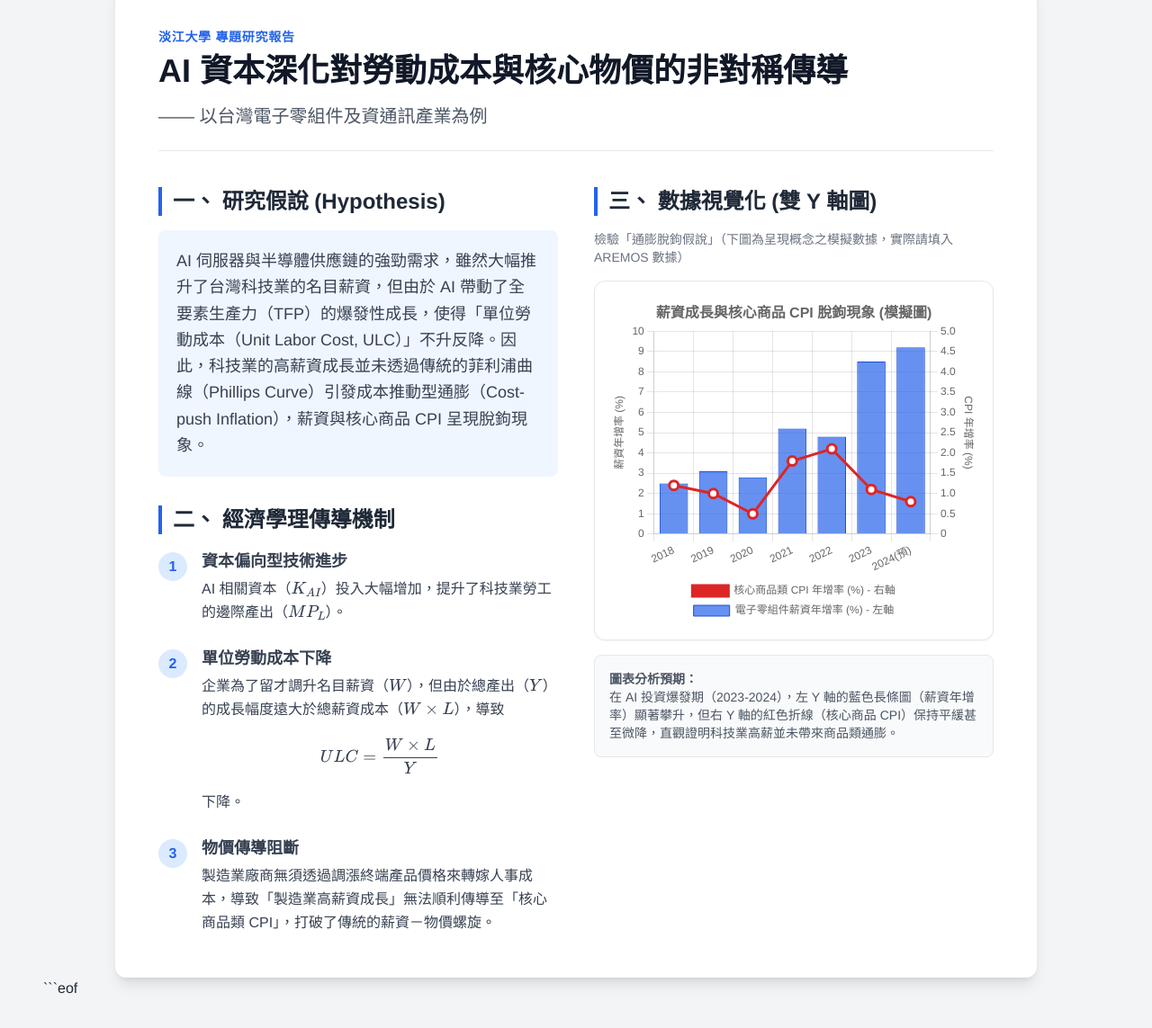
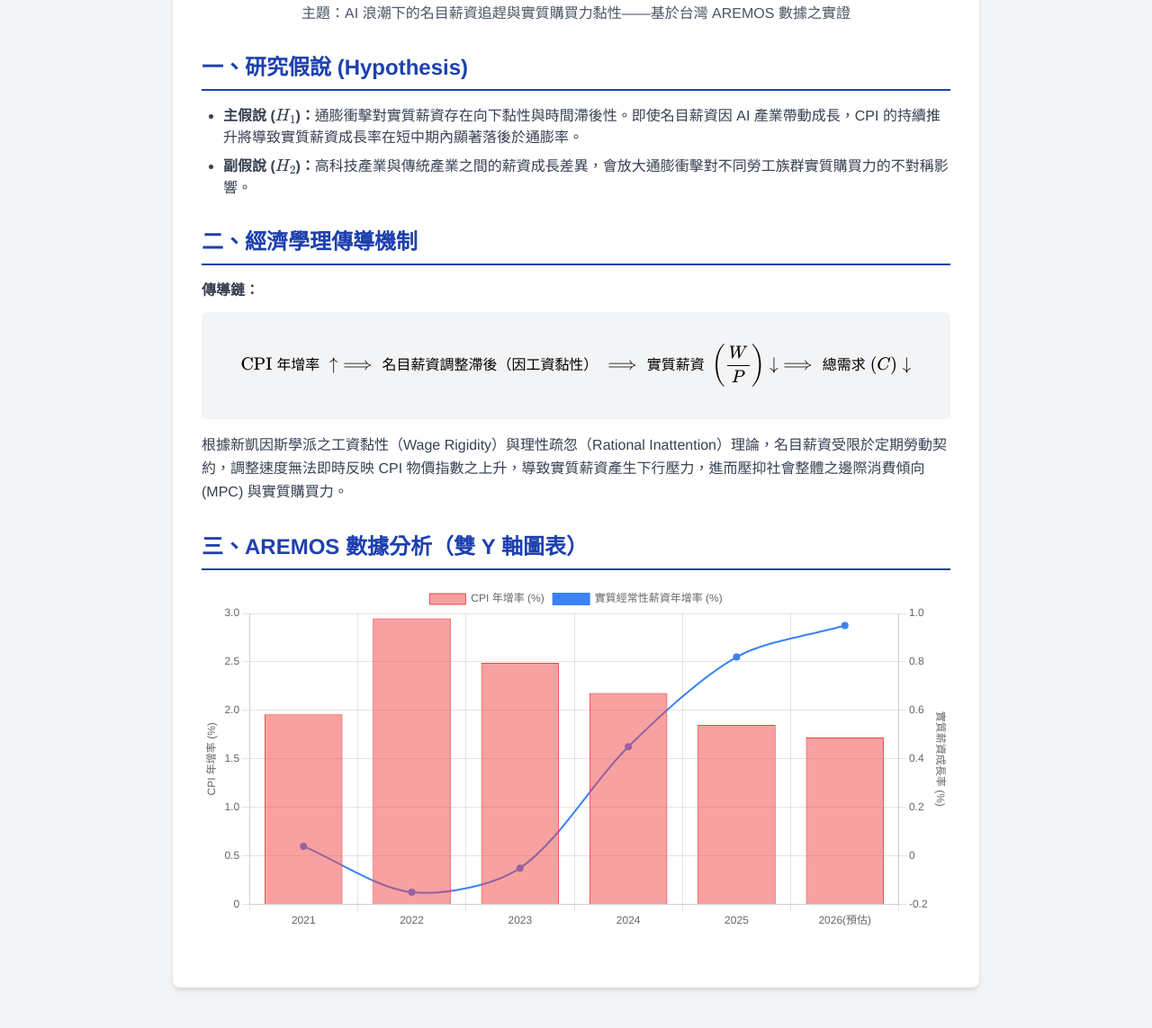
Before and after one commit to a096876652/eco, a plain HTML site: page index.html in a window 1280 px wide. Shown: the part 97-1240 px from the top of the page at 90% size. After the commit the page ends 1219 px from the top, so only its background shows below. Drawn offline with nearby package versions, Linux system fonts and the light colour scheme.

Commit message:
Update title and comments in index.html

````diff
--- a/index.html
+++ b/index.html
@@ -1,12 +1,12 @@
-!DOCTYPE html>
+<!DOCTYPE html>
 <html lang="zh-TW">
 <head>
     <meta charset="UTF-8">
     <meta name="viewport" content="width=device-width, initial-scale=1.0">
-    <title>AI與經濟研究報告 - 主題一</title>
-    <!-- 引入 Tailwind CSS 進行排版 -->
+    <title>AI與經濟研究報告 — 通膨與薪資分析</title>
+    <!-- 引入 Tailwind CSS 樣式庫 -->
     <script src="https://cdn.tailwindcss.com"></script>
-    <!-- 引入 Chart.js 繪製雙Y軸圖 -->
+    <!-- 引入 Chart.js 繪圖庫 -->
     <script src="https://cdn.jsdelivr.net/npm/chart.js"></script>
     <!-- 引入 MathJax 渲染 LaTeX 數學公式 -->
     <script>
@@ -25,147 +25,75 @@
         }
     </style>
 </head>
-<body class="p-6 md:p-12 text-gray-800">
+<body class="p-6">
+    <div class="max-w-4xl mx-auto bg-white p-8 rounded-lg shadow-md">
+        <!-- 標題區 -->
+        <h1 class="text-3xl font-bold text-center text-gray-800 mb-2">AI與經濟研究報告</h1>
+        <p class="text-center text-gray-600 mb-8">主題：AI 浪潮下的名目薪資追趕與實質購買力黏性——基於台灣 AREMOS 數據之實證</p>
 
-    <div class="max-w-5xl mx-auto bg-white p-8 md:p-12 rounded-xl shadow-lg border-t-8 border-blue-800">
-        <!-- 標題區塊 -->
-        <header class="mb-10 border-b pb-6">
-            <h2 class="text-sm font-semibold text-blue-600 tracking-wider uppercase mb-2">淡江大學 專題研究報告</h2>
-            <h1 class="text-3xl md:text-4xl font-bold leading-tight text-gray-900 mb-4">
-                AI 資本深化對勞動成本與核心物價的非對稱傳導
-            </h1>
-            <p class="text-xl text-gray-600 font-light">—— 以台灣電子零組件及資通訊產業為例</p>
-        </header>
+        <!-- 1. 研究假說 -->
+        <section class="mb-8">
+            <h2 class="text-2xl font-semibold text-blue-800 border-b-2 border-blue-800 pb-2 mb-4">一、研究假說 (Hypothesis)</h2>
+            <ul class="list-disc pl-6 space-y-2 text-gray-700">
+                <li><strong>主假說 ($H_1$)：</strong>通膨衝擊對實質薪資存在向下黏性與時間滯後性。即使名目薪資因 AI 產業帶動成長，CPI 的持續推升將導致實質薪資成長率在短中期內顯著落後於通膨率。</li>
+                <li><strong>副假說 ($H_2$)：</strong>高科技產業與傳統產業之間的薪資成長差異，會放大通膨衝擊對不同勞工族群實質購買力的不對稱影響。</li>
+            </ul>
+        </section>
 
-        <!-- 內容區塊 -->
-        <div class="grid grid-cols-1 lg:grid-cols-2 gap-10">
-
-            <!-- 左側：假說與機制 -->
-            <div class="space-y-8">
-                <section>
-                    <h3 class="text-2xl font-bold text-gray-800 border-l-4 border-blue-600 pl-3 mb-4">一、 研究假說 (Hypothesis)</h3>
-                    <p class="text-lg leading-relaxed text-gray-700 bg-blue-50 p-5 rounded-lg">
-                        AI 伺服器與半導體供應鏈的強勁需求，雖然大幅推升了台灣科技業的名目薪資，但由於 AI 帶動了全要素生產力（TFP）的爆發性成長，使得「單位勞動成本（Unit Labor Cost, ULC）」不升反降。因此，科技業的高薪資成長並未透過傳統的菲利浦曲線（Phillips Curve）引發成本推動型通膨（Cost-push Inflation），薪資與核心商品 CPI 呈現脫鉤現象。
+        <!-- 2. 經濟學理傳導機制 -->
+        <section class="mb-8">
+            <h2 class="text-2xl font-semibold text-blue-800 border-b-2 border-blue-800 pb-2 mb-4">二、經濟學理傳導機制</h2>
+            <p class="text-gray-700 mb-3"><strong>傳導鏈：</strong></p>
+            <div class="bg-gray-100 p-4 rounded-md text-center font-mono text-sm sm:text-base mb-4 overflow-x-auto">
+                $$\text{CPI 年增率 } \uparrow \implies \text{名目薪資調整滯後（因工資黏性）} \implies \text{實質薪資 } \left(\frac{W}{P}\right) \downarrow \implies \text{總需求 } (C) \downarrow$$
+            </div>
+            <p class="text-gray-700 leading-relaxed">
+                根據新凱因斯學派之工資黏性（Wage Rigidity）與理性疏忽（Rational Inattention）理論，名目薪資受限於定期勞動契約，調整速度無法即時反映 CPI 物價指數之上升，導致實質薪資產生下行壓力，進而壓抑社會整體之邊際消費傾向 (MPC) 與實質購買力。
             </p>
         </section>
 
-                <section>
-                    <h3 class="text-2xl font-bold text-gray-800 border-l-4 border-blue-600 pl-3 mb-4">二、 經濟學理傳導機制</h3>
-                    <ul class="space-y-6 text-gray-700">
-                        <li class="flex items-start">
-                            <span class="flex-shrink-0 w-8 h-8 rounded-full bg-blue-100 text-blue-600 flex items-center justify-center font-bold mr-4 mt-1">1</span>
-                            <div>
-                                <h4 class="font-bold text-lg mb-1">資本偏向型技術進步</h4>
-                                <p class="leading-relaxed">AI 相關資本（$K_{AI}$）投入大幅增加，提升了科技業勞工的邊際產出（$MP_L$）。</p>
-                            </div>
-                        </li>
-                        <li class="flex items-start">
-                            <span class="flex-shrink-0 w-8 h-8 rounded-full bg-blue-100 text-blue-600 flex items-center justify-center font-bold mr-4 mt-1">2</span>
-                            <div>
-                                <h4 class="font-bold text-lg mb-1">單位勞動成本下降</h4>
-                                <p class="leading-relaxed">企業為了留才調升名目薪資（$W$），但由於總產出（$Y$）的成長幅度遠大於總薪資成本（$W \times L$），導致 $$ULC = \frac{W \times L}{Y}$$ 下降。</p>
-                            </div>
-                        </li>
-                        <li class="flex items-start">
-                            <span class="flex-shrink-0 w-8 h-8 rounded-full bg-blue-100 text-blue-600 flex items-center justify-center font-bold mr-4 mt-1">3</span>
-                            <div>
-                                <h4 class="font-bold text-lg mb-1">物價傳導阻斷</h4>
-                                <p class="leading-relaxed">製造業廠商無須透過調漲終端產品價格來轉嫁人事成本，導致「製造業高薪資成長」無法順利傳導至「核心商品類 CPI」，打破了傳統的薪資－物價螺旋。</p>
-                            </div>
-                        </li>
-                    </ul>
-                </section>
-            </div>
-
-            <!-- 右側：數據視覺化 -->
-            <div>
-                <section>
-                    <h3 class="text-2xl font-bold text-gray-800 border-l-4 border-blue-600 pl-3 mb-4">三、 數據視覺化 (雙 Y 軸圖)</h3>
-                    <p class="text-sm text-gray-500 mb-4">檢驗「通膨脫鉤假說」（下圖為呈現概念之模擬數據，實際請填入 AREMOS 數據）</p>
-
-                    <div class="bg-white border rounded-xl p-4 shadow-sm w-full h-[400px]">
-                        <canvas id="dualAxisChart"></canvas>
-                    </div>
-
-                    <div class="mt-4 p-4 bg-gray-50 rounded-lg text-sm text-gray-600 border border-gray-200">
-                        <strong>圖表分析預期：</strong><br>
-                        在 AI 投資爆發期（2023-2024），左 Y 軸的藍色長條圖（薪資年增率）顯著攀升，但右 Y 軸的紅色折線（核心商品 CPI）保持平緩甚至微降，直觀證明科技業高薪並未帶來商品類通膨。
+        <!-- 3. 雙 Y 軸數據視覺化圖表 -->
+        <section class="mb-8">
+            <h2 class="text-2xl font-semibold text-blue-800 border-b-2 border-blue-800 pb-2 mb-4">三、AREMOS 數據分析（雙 Y 軸圖表）</h2>
+            <div class="relative w-full h-80 sm:h-96">
+                <canvas id="cpiSalaryChart"></canvas>
             </div>
         </section>
     </div>
 
-        </div>
-    </div>
-
+    <!-- Chart.js 畫圖指令腳本 -->
     <script>
-        // 設定 Chart.js 雙 Y 軸圖表
-        document.addEventListener("DOMContentLoaded", function() {
-            const ctx = document.getElementById('dualAxisChart').getContext('2d');
-
-            // 模擬年份與季度 (2018 Q1 ~ 2024 Q2)
-            const labels = ['2018', '2019', '2020', '2021', '2022', '2023', '2024(預)'];
-
-            // 模擬數據：電子零組件製造業經常性薪資年增率 (%)
-            const wageGrowthData = [2.5, 3.1, 2.8, 5.2, 4.8, 8.5, 9.2];
-
-            // 模擬數據：核心商品類 CPI 年增率 (%)
-            const cpiGrowthData = [1.2, 1.0, 0.5, 1.8, 2.1, 1.1, 0.8];
-
-            const config = {
+        const ctx = document.getElementById('cpiSalaryChart').getContext('2d');
+        const cpiSalaryChart = new Chart(ctx, {
             type: 'bar',
             data: {
-                    labels: labels,
+                labels: ['2021', '2022', '2023', '2024', '2025', '2026(預估)'],
                 datasets: [
                     {
-                            label: '電子零組件薪資年增率 (%) - 左軸',
-                            data: wageGrowthData,
-                            backgroundColor: 'rgba(37, 99, 235, 0.7)', // Tailwind blue-600
-                            borderColor: 'rgb(29, 78, 216)', // Tailwind blue-700
+                        type: 'bar',
+                        label: 'CPI 年增率 (%)',
+                        data: [1.96, 2.95, 2.49, 2.18, 1.85, 1.72],
+                        backgroundColor: 'rgba(239, 68, 68, 0.5)',
+                        borderColor: 'rgb(239, 68, 68)',
                         borderWidth: 1,
-                            yAxisID: 'y',
-                            order: 2
+                        yAxisID: 'y'
                     },
                     {
-                            label: '核心商品類 CPI 年增率 (%) - 右軸',
-                            data: cpiGrowthData,
                         type: 'line',
-                            backgroundColor: 'rgba(220, 38, 38, 1)', // Tailwind red-600
-                            borderColor: 'rgba(220, 38, 38, 1)',
-                            borderWidth: 3,
-                            pointBackgroundColor: '#fff',
-                            pointBorderColor: 'rgba(220, 38, 38, 1)',
-                            pointRadius: 5,
-                            pointHoverRadius: 7,
-                            yAxisID: 'y1',
-                            order: 1
+                        label: '實質經常性薪資年增率 (%)',
+                        data: [0.04, -0.15, -0.05, 0.45, 0.82, 0.95],
+                        borderColor: 'rgb(59, 130, 246)',
+                        backgroundColor: 'rgb(59, 130, 246)',
+                        borderWidth: 2,
+                        fill: false,
+                        tension: 0.3,
+                        yAxisID: 'y1'
                     }
                 ]
             },
             options: {
                 responsive: true,
                 maintainAspectRatio: false,
-                    interaction: {
-                        mode: 'index',
-                        intersect: false,
-                    },
-                    plugins: {
-                        legend: {
-                            position: 'bottom',
-                            labels: {
-                                font: {
-                                    family: "'Helvetica Neue', '微軟正黑體', sans-serif"
-                                }
-                            }
-                        },
-                        title: {
-                            display: true,
-                            text: '薪資成長與核心商品 CPI 脫鉤現象 (模擬圖)',
-                            font: {
-                                size: 16,
-                                family: "'Helvetica Neue', '微軟正黑體', sans-serif"
-                            }
-                        }
-                    },
                 scales: {
                     y: {
                         type: 'linear',
@@ -173,10 +101,8 @@
                         position: 'left',
                         title: {
                             display: true,
-                                text: '薪資年增率 (%)'
-                            },
-                            suggestedMin: 0,
-                            suggestedMax: 10
+                            text: 'CPI 年增率 (%)'
+                        }
                     },
                     y1: {
                         type: 'linear',
@@ -184,21 +110,15 @@
                         position: 'right',
                         title: {
                             display: true,
-                                text: 'CPI 年增率 (%)'
+                            text: '實質薪資成長率 (%)'
                         },
                         grid: {
-                                drawOnChartArea: false, // 避免格線重疊
-                            },
-                            suggestedMin: 0,
-                            suggestedMax: 5
+                            drawOnChartArea: false
                         }
                     }
                 }
-            };
-
-            new Chart(ctx, config);
+            }
         });
     </script>
 </body>
 </html>
-```eof
````
Lines whose indentation alone changed are shown as unchanged.
